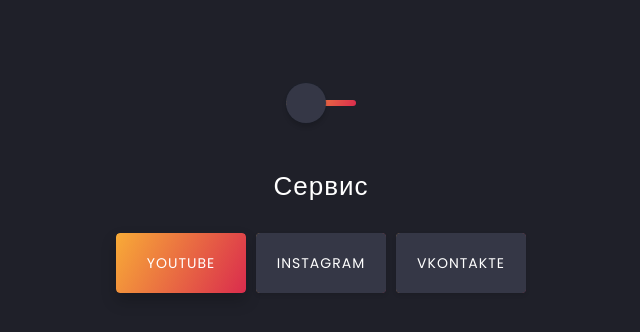
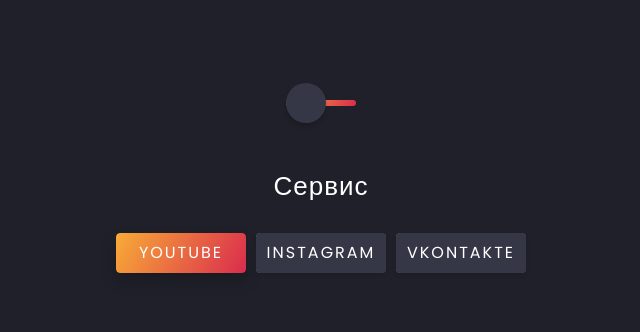
Before and after one commit to HetagKoroev/Online-Shop, a Django app: template my_site/templates/home/index.html in a window 1280 px wide, with the box ticked. Shown: the top 332 px of the page, without its empty margins (319-959 px from the left). Run offline with Django 3.2, Linux system fonts and the light colour scheme; the template is opened without the code that fills it: values that come from a table or form of the project are taken from there, others are empty; data comes from the database, SQL or seed files in the repository; parts of the project's set-up code (start-up, migrations or seed data) failed here and were passed over; some libraries are stand-ins or nearby versions.

Commit message:
Some css changes

```diff
--- a/home/static/style.css
+++ b/home/static/style.css
@@ -157,11 +157,11 @@ mark{
 .checkbox-services:not(:checked) + label{
     position: relative;
     display: inline-block;
-	padding: 20px;
+    padding: 10px;
     width: 130px;
-	font-size: 14px;
+    font-size: 16px;
     line-height: 20px;
-	letter-spacing: 1px;
+    letter-spacing: 2px;
     margin: 0 auto;
     margin-left: 5px;
     margin-right: 5px;
@@ -220,7 +220,7 @@ mark{
 	padding-top: 20px;
 	padding-bottom: 20px;
 	width: 170px;
-	font-size: 18px;
+	font-size: 16px;
 	font-weight: 100;
 	letter-spacing: 1px;
 	margin: 0 auto;
@@ -234,18 +234,17 @@ mark{
 	text-transform: uppercase;
 	-webkit-transition: all 300ms linear;
 	transition: all 300ms linear;
-	-webkit-text-stroke: 1px var(--white);
+/*	-webkit-text-stroke: 1px var(--white);
     text-stroke: 1px var(--white);
    -webkit-text-fill-color: transparent;
     text-fill-color: transparent;
-    color: transparent;
+    color: transparent; */
 }
 .checkbox-category:not(:checked) + label{
 	background-color: var(--dark-light);
 	box-shadow: 0 2px 4px 0 rgba(0, 0, 0, 0.1);
 }
 .checkbox-category:checked + label{
-	background-color: transparent;
 	box-shadow: 0 8px 16px 0 rgba(0, 0, 0, 0.2);
 }
 .checkbox-category:not(:checked) + label:hover{
```
Lines whose indentation alone changed are shown as unchanged.
